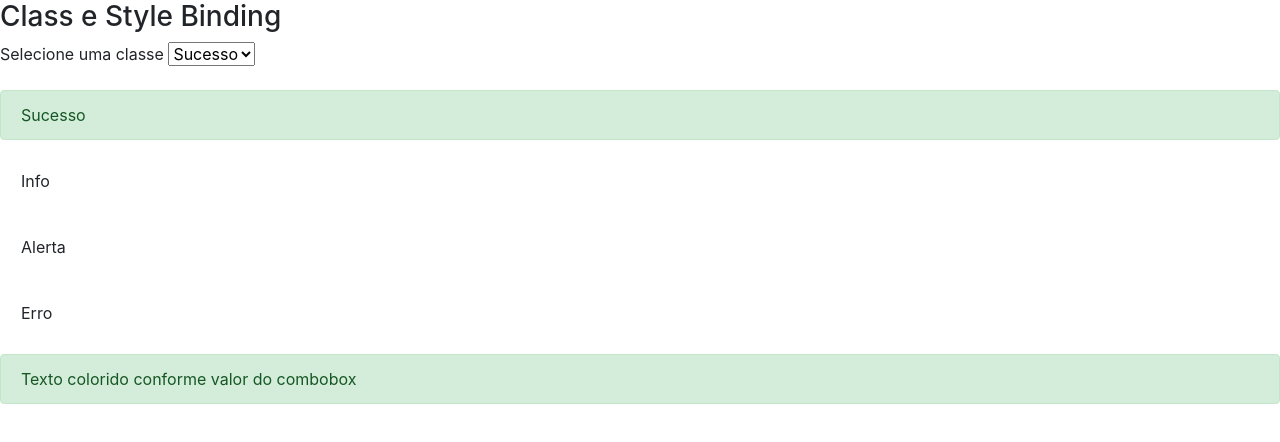
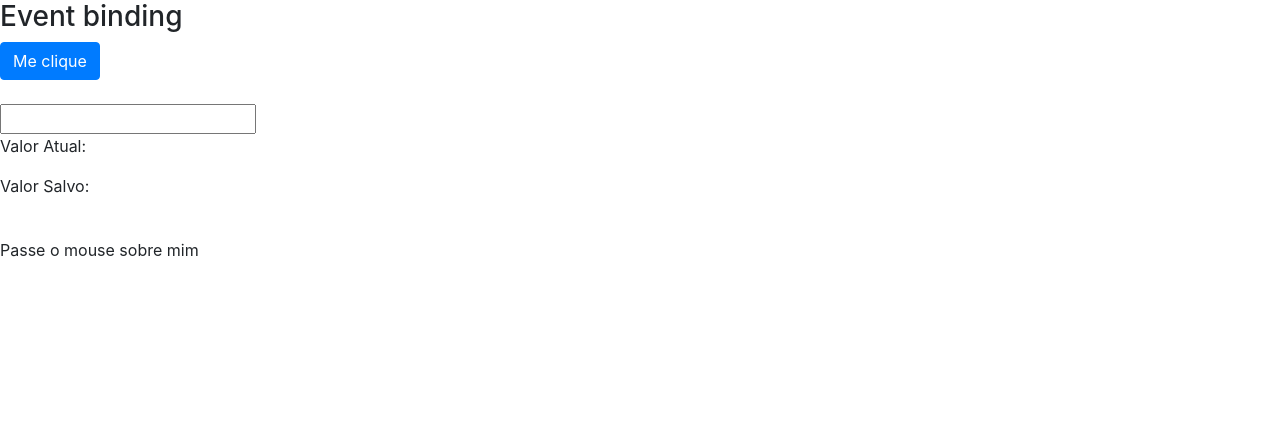
Before and after one commit to fabiodaemon/cursoAngularLoiane, an Angular app in the folder data-binding/: page / in a window 1280 px wide. Shown: the top 442 px of the page. Built offline with nearby package versions, Linux system fonts and the light colour scheme.

Commit message:
eventos e classes CSS (review)

```diff
--- a/data-binding/src/app/data-binding/data-binding.component.html
+++ b/data-binding/src/app/data-binding/data-binding.component.html
@@ -1,6 +1,6 @@
-<section class="property-binding">
+ <section class="property-binding">
 
-    <h3>Class e Style Binding</h3>
+<!--    <h3>Class e Style Binding</h3>
 
     <div>
         Selecione uma classe
@@ -29,7 +29,7 @@
             Erro
         </div>
 
-        <!-- Este embaixo e o style binding -->
+         Este embaixo e o style binding
         <div class="alert alert-danger" role="alert"
             [style.display]="classe.value == 'alert-danger' ? 'block': 'none'">
             Este texto só aparece em caso da classe erro (danger) estar selecionada
@@ -39,6 +39,41 @@
             Texto colorido conforme valor do combobox
         </div>
 
-    </div>
+    </div>-->
+
+    <article>
+        <h3>Event binding</h3>
+        <div>
+            <button
+                (click)="botaoClicado()"
+                class="btn btn-primary">
+                Me clique
+            </button>
+
+            <br><br>
+
+            <!-- outra forma : (blur)="salvarValor($event.target.value)" -->
+            <input type="text"
+                (keyup)="onKeyUp($event)"
+                (keyup.enter)="salvarValor(campoInput.value)"
+                (blur)="salvarValor(campoInput.value)"
+                #campoInput
+            />
+
+            <p>Valor Atual: {{valorAtual}} </p>
+            <p>Valor Salvo: {{valorSalvo}} </p>
+
+            <br>
+            <span
+                (mouseover)="onMouseOverOut()"
+                (mouseout)="onMouseOverOut()"
+                [class.highlight]="isMouseOver"
+
+            >
+                Passe o mouse sobre mim
+            </span>
+
+        </div>
+    </article>
 
 </section>
--- a/data-binding/src/app/data-binding/data-binding.component.ts
+++ b/data-binding/src/app/data-binding/data-binding.component.ts
@@ -3,13 +3,26 @@
 @Component({
   selector: 'app-data-binding',
   templateUrl: './data-binding.component.html',
-  styleUrls: ['./data-binding.component.css']
+  // styleUrls: ['./data-binding.component.css']
+  styles: [
+    `
+      .highlight{
+        background-color: yellow;
+        font-weight: bold;
+      }
+
+    `
+  ]
 })
 export class DataBindingComponent implements OnInit {
 
   url: string = 'http://loiane.com';
   cursoAngular: boolean =  true;
   urlImage = 'http://lorempixel.com/400/200/nature/';
+
+  valorAtual: string = '';
+  valorSalvo: string;
+  isMouseOver: boolean = false;
 
   getValor(){
     return 1;
@@ -19,6 +32,24 @@
     return true;
   }
 
+  botaoClicado(){
+    alert('botao clicado');
+  }
+
+  onKeyUp(evento: KeyboardEvent){
+    this.valorAtual = ((<HTMLInputElement>evento.target).value);
+  }
+
+  salvarValor(valor){
+    this.valorSalvo = valor;
+  }
+
+  onMouseOverOut(){
+    this.isMouseOver = !this.isMouseOver;
+  }
+
+
+
   constructor() { }
 
   ngOnInit() {
```
